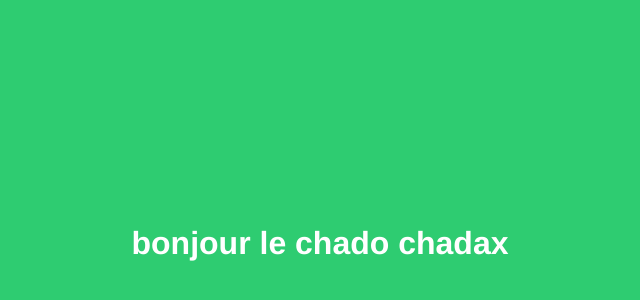
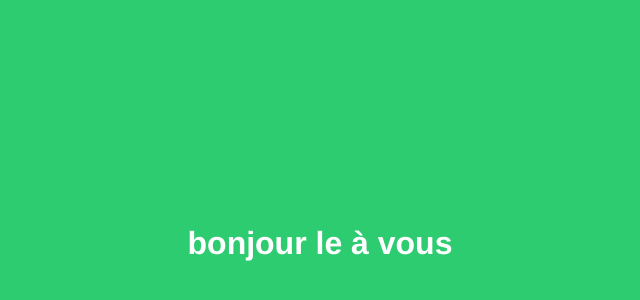
Before and after one commit to chadax/polepole, a plain HTML site: page index.html in a window 1280 px wide. Shown: the part 116-416 px from the top of the page, without its empty margins (328-968 px from the left). Drawn offline with Linux system fonts and the light colour scheme.

Commit message:
bonjour commit

```diff
--- a/index.html
+++ b/index.html
@@ -17,6 +17,6 @@
 			}
 		</style>
     <body>
-			<h1>bonjour le chado chadax</h1>
+			<h1>bonjour le à vous</h1>
 		</body>
 </html>
```
